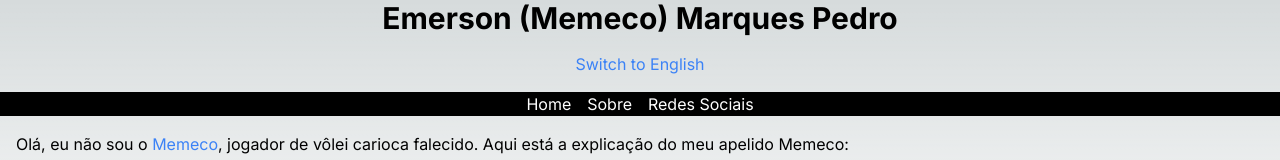
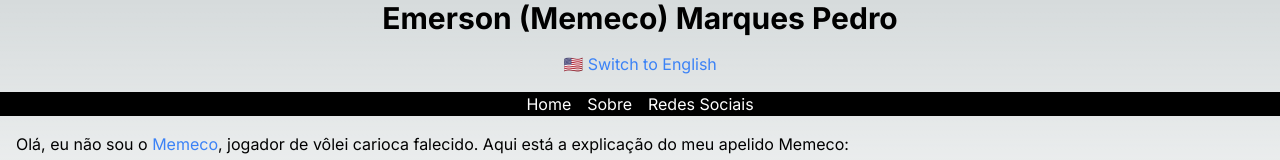
Before and after one commit to memeco/memeco.com.br, a Next.js app: page / in a window 1280 px wide. Shown: the top 160 px of the page. Built offline with nearby package versions, Linux system fonts and the light colour scheme.

Commit message:
Adicionei tradução

```diff
--- a/app/page.js
+++ b/app/page.js
@@ -13,7 +13,7 @@ export default function Page() {
           href="https://translate.google.com/translate?hl=pt-BR&sl=pt&tl=en&u=http://memeco.com.br"
           className="text-blue-500 hover:text-gray-600"
         >
-          Switch to English
+          🇺🇸 Switch to English
         </Link>
       </div>
 
```
